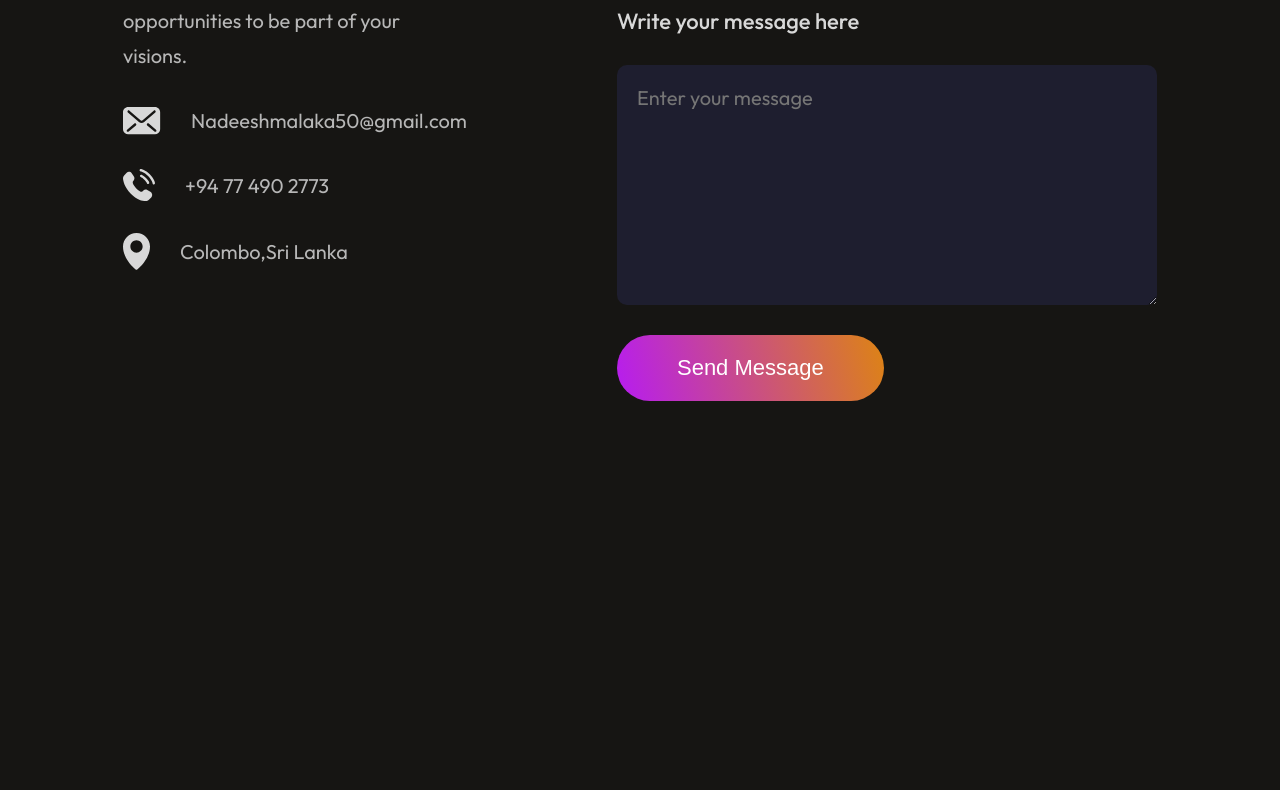
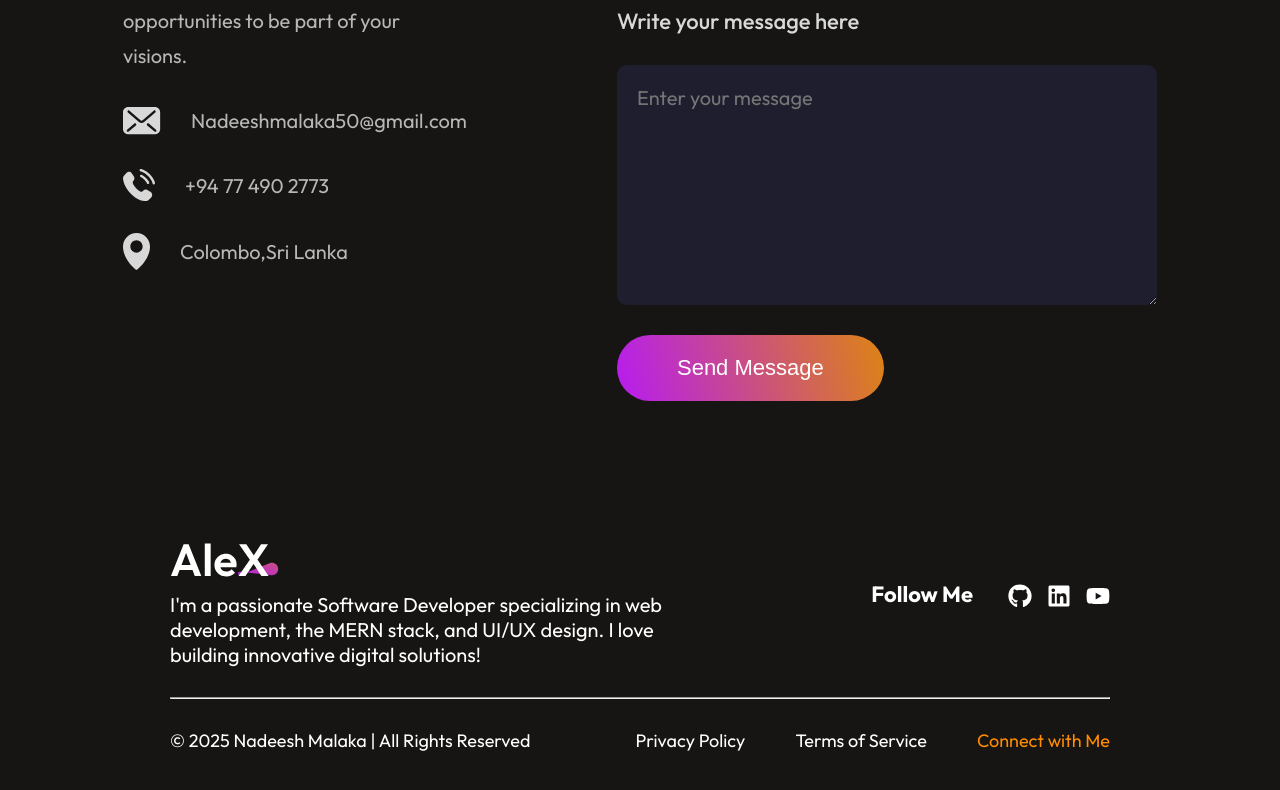
Before and after one commit to Nadeesh-Malaka/portfolio-nadeesh, a React (Vite) app: page / in a window 1280 px wide. Shown: the part 4442-5232 px from the top of the page. Before the commit the page ends 4893 px from the top, so only its background shows below. Built offline with nearby package versions, Linux system fonts and the light colour scheme.

Commit message:
Add Footer component with styling and integrate into App

```diff
--- a/package.json
+++ b/package.json
@@ -12,7 +12,8 @@
   "dependencies": {
     "react": "^19.0.0",
     "react-anchor-link-smooth-scroll": "^1.0.12",
-    "react-dom": "^19.0.0"
+    "react-dom": "^19.0.0",
+    "react-icons": "^5.5.0"
   },
   "devDependencies": {
     "@eslint/js": "^9.21.0",
--- a/src/App.jsx
+++ b/src/App.jsx
@@ -5,6 +5,7 @@ import About from './Components/About/About'
 import Services from './Components/Services/Services'
 import Mywork from './Components/Projects/Mywork'
 import Contact from './Components/Contact/Contact'
+import Footer from './Components/Footer/Footer'
 
 const App = () => {
   return (
@@ -15,6 +16,7 @@ const App = () => {
       <Services/>
       <Mywork/>
       <Contact/>
+      <Footer/>
     </div>
   )
 }
--- /dev/null
+++ b/src/Components/Footer/Footer.css
@@ -0,0 +1,69 @@
+.footer {
+
+    margin: 50px 170px;
+    display: flex;
+    flex-direction: column;
+    gap: 30px;
+}
+
+.footer-top{
+    display: flex;
+    justify-content: space-between;
+
+}
+
+.footer-top-left p{
+    font-size: 20px;
+    max-width: 500px;
+
+}
+
+
+.footer-top-right{
+    display: flex;
+    align-items: center;
+    gap: 35px;
+}
+
+.footer-top-right h3 {
+    margin-bottom: 10px;
+    font-size: 22px;
+}
+
+.social-icons {
+    display: flex;
+    gap: 15px;
+}
+
+.social-icons a {
+    color: white;
+    font-size: 24px;
+    transition: 0.3s;
+}
+
+.social-icons a:hover {
+    color: #ff8c00;
+    transform: scale(1.2);
+}
+
+.footer-bottom{
+    display: flex;
+    justify-content: space-between;
+    font-size: 18px;
+}
+
+.footer-bottom-right{
+    display: flex;
+    gap: 50px;
+    margin-bottom: 50px;
+}
+
+.footer-bottom-right a {
+    color: #ff8c00;
+    text-decoration: none;
+    cursor: pointer;
+}
+
+.footer-bottom-right a:hover {
+    text-decoration: underline;
+}
--- /dev/null
+++ b/src/Components/Footer/Footer.jsx
@@ -0,0 +1,71 @@
+import React from "react";
+import "./Footer.css";
+import footer_logo from "../../assets/footer_logo.svg";
+import user_icon from "../../assets/user_icon.svg";
+import { FaGithub, FaLinkedin, FaYoutube } from "react-icons/fa";
+
+const Footer = () => {
+  return (
+    <div className="footer">
+      <div className="footer-top">
+        <div className="footer-top-left">
+          <img src={footer_logo} alt="Nadeesh Malaka" />
+          <p>
+            {" "}
+            I'm a passionate Software Developer specializing in web development,
+            the MERN stack, and UI/UX design. I love building innovative digital
+            solutions!
+          </p>
+        </div>
+        <div className="footer-top-right">
+          <h3>Follow Me</h3>
+          <div className="social-icons">
+            <a
+              href="https://github.com/yourgithub"
+              target="_blank"
+              rel="noopener noreferrer"
+            >
+              <FaGithub />
+            </a>
+            <a
+              href="https://www.linkedin.com/in/nadeeshmalaka"
+              target="_blank"
+              rel="noopener noreferrer"
+            >
+              <FaLinkedin />
+            </a>
+            <a
+              href="https://www.youtube.com/channel/youryoutube"
+              target="_blank"
+              rel="noopener noreferrer"
+            >
+              <FaYoutube />
+            </a>
+          </div>
+        </div>
+      </div>
+      <hr />
+
+      <div className="footer-bottom">
+        <p className="footer-bottom-left">
+          © {new Date().getFullYear()} Nadeesh Malaka | All Rights Reserved
+        </p>
+        <div className="footer-bottom-right">
+          <p>Privacy Policy</p>
+          <p>Terms of Service</p>
+          <p>
+            <a
+              href="https://www.linkedin.com/in/nadeeshmalaka"
+              target="_blank"
+              rel="noopener noreferrer"
+            >
+              Connect with Me
+            </a>
+          </p>
+        </div>
+      </div>
+    </div>
+  );
+};
+
+export default Footer;
```
Also changed, not shown: 1 other file (tests, documents, lock files or other folders).
